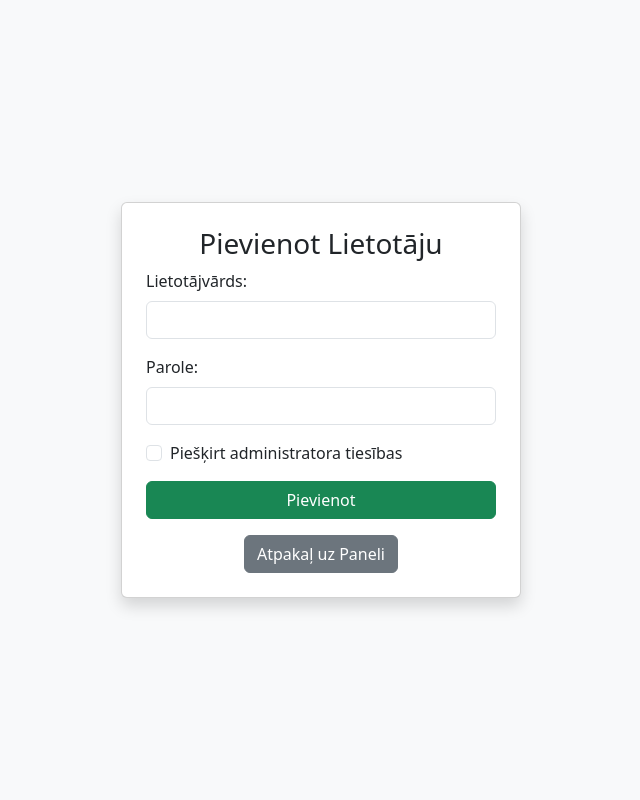
After one commit to Snuly/simpleinventoryapp, a Flask app: page /add_user in a window 1280 px wide. The commit adds this page. Shown: the whole page, without its empty margins (319-959 px from the left). Run offline with Flask 3, Linux system fonts and the light colour scheme; a user stored in the database is signed in; data comes from the database, SQL or seed files in the repository; both versions use the stored data as it was after the commit.

Commit message:
added the ability for admin accounts to make users. fixed the ability to bypass the login screen

```diff
--- a/app.py
+++ b/app.py
@@ -11,6 +11,15 @@ def get_db_connection():
     conn.row_factory = sqlite3.Row
     return conn
 
+# Admin check
+def is_admin(user_id):
+    conn = get_db_connection()
+    cursor = conn.cursor()
+    cursor.execute("SELECT * FROM users WHERE id = ?", (user_id,))
+    user = cursor.fetchone()
+    conn.close()
+    return user['is_admin'] == 1
+
 # Home Route
 @app.route('/')
 def home():
@@ -20,23 +29,25 @@ def home():
 @app.route('/login', methods=['GET', 'POST'])
 def login():
     if request.method == 'POST':
-        username = request.form['username']
+        username = request.form['username'].strip().lower()
         password = request.form['password']
 
         conn = get_db_connection()
         cursor = conn.cursor()
         cursor.execute("SELECT * FROM users WHERE username = ?", (username,))
         user = cursor.fetchone()
-        conn.close()
 
         if user is None:
             flash("Lietotājs nav atrasts!", "danger")
         elif not check_password_hash(user['password'], password):
             flash("Nepareiza parole!", "danger")
         else:
+            session['user_id'] = user['id']
             flash("Veiksmīga pievienošanās!", "success")
-            session['user_id'] = user['id']
+            conn.close()
             return redirect(url_for('dashboard'))
+
+        conn.close()
 
     return render_template('login.html')
 
@@ -47,12 +58,14 @@ def logout():
     flash("Jūs esat atteicies!", "info")
     return redirect(url_for('login'))
 
-# Dashboard
+# Dashboard Route
 @app.route('/dashboard')
 def dashboard():
     if 'user_id' not in session:
         flash("Jums jāpieslēdzas!", "warning")
         return redirect(url_for('login'))
+
+    admin_status = is_admin(session['user_id'])
 
     sort_option = request.args.get('sort', 'alphabet')
 
@@ -68,7 +81,7 @@ def dashboard():
         items = conn.execute("SELECT * FROM inventory ORDER BY name ASC").fetchall()
     conn.close()
 
-    return render_template('dashboard.html', items=items)
+    return render_template('dashboard.html', items=items, is_admin=admin_status)
 
 # Add Item Route
 @app.route('/add_item', methods=['POST'])
@@ -115,6 +128,38 @@ def delete_item(item_id):
     flash("Prece dzēsta!", "success")
     return redirect(url_for('dashboard'))
 
+# Add user function
+@app.route('/add_user', methods=['GET', 'POST'])
+def add_user():
+    if 'user_id' not in session or not is_admin(session['user_id']):
+        flash("Tikai administratori var pievienot lietotājus!", "danger")
+        return redirect(url_for('dashboard'))
+
+    if request.method == 'POST':
+        username = request.form['username'].strip().lower()
+        password = request.form['password']
+        hashed_password = generate_password_hash(password, method="pbkdf2:sha256")
+
+        try:
+            conn = get_db_connection()
+            cursor = conn.cursor()
+
+            # Check if username already exists
+            cursor.execute("SELECT * FROM users WHERE username = ?", (username,))
+            if cursor.fetchone():
+                flash("Lietotājvārds jau eksistē!", "danger")
+                return redirect(url_for('add_user'))
+
+            # Insert new user
+            cursor.execute("INSERT INTO users (username, password, is_admin) VALUES (?, ?, ?)", (username, hashed_password, 0))
+            conn.commit()
+            flash("Jauns lietotājs pievienots!", "success")
+            return redirect(url_for('dashboard'))
+        finally:
+            conn.close()
+
+    return render_template('add_user.html')
+
 # Autocomplete
 @app.route('/autocomplete', methods=['GET'])
 def autocomplete():
@@ -137,7 +182,8 @@ def init_db():
         CREATE TABLE IF NOT EXISTS users (
             id INTEGER PRIMARY KEY AUTOINCREMENT,
             username TEXT UNIQUE NOT NULL,
-            password TEXT NOT NULL
+            password TEXT NOT NULL,
+            is_admin INT NOT NULL
         )
     ''')
 
@@ -153,8 +199,8 @@ def init_db():
     # Insert an admin user
     cursor.execute("SELECT * FROM users WHERE username = ?", ("admin",))
     if not cursor.fetchone():
-        hashed_password = generate_password_hash("test123")
-        cursor.execute("INSERT INTO users (username, password) VALUES (?, ?)", ("admin", hashed_password))
+        hashed_password = generate_password_hash("admin")
+        cursor.execute("INSERT INTO users (username, password, is_admin) VALUES (?, ?, ?)", ("admin", hashed_password, 1))
 
     conn.commit()
     conn.close()
--- /dev/null
+++ b/templates/add_user.html
@@ -0,0 +1,44 @@
+<!DOCTYPE html>
+<html lang="lv">
+<head>
+    <meta charset="UTF-8">
+    <meta name="viewport" content="width=device-width, initial-scale=1.0">
+    <title>Pievienot Lietotāju</title>
+    <link rel="stylesheet" href="https://cdn.jsdelivr.net/npm/bootstrap@5.3.0/dist/css/bootstrap.min.css">
+</head>
+<body class="d-flex justify-content-center align-items-center vh-100 bg-light">
+
+    <div class="card p-4 shadow" style="width: 400px;">
+        <h3 class="text-center">Pievienot Lietotāju</h3>
+
+        {% with messages = get_flashed_messages(with_categories=true) %}
+            {% if messages %}
+                {% for category, message in messages %}
+                    <div class="alert alert-{{ category }} text-center">{{ message }}</div>
+                {% endfor %}
+            {% endif %}
+        {% endwith %}
+
+        <form method="POST">
+            <div class="mb-3">
+                <label for="username" class="form-label">Lietotājvārds:</label>
+                <input type="text" class="form-control" id="username" name="username" required>
+            </div>
+            <div class="mb-3">
+                <label for="password" class="form-label">Parole:</label>
+                <input type="password" class="form-control" id="password" name="password" required>
+            </div>
+            <div class="mb-3 form-check">
+                <input type="checkbox" class="form-check-input" id="is_admin" name="is_admin">
+                <label class="form-check-label" for="is_admin">Piešķirt administratora tiesības</label>
+            </div>
+            <button type="submit" class="btn btn-success w-100">Pievienot</button>
+        </form>
+
+        <div class="text-center mt-3">
+            <a href="{{ url_for('dashboard') }}" class="btn btn-secondary">Atpakaļ uz Paneli</a>
+        </div>
+    </div>
+
+</body>
+</html>
```
Also changed, not shown: templates/dashboard.html (+11 -4 lines), database.db, inventory.db (deleted), 1 other file.
